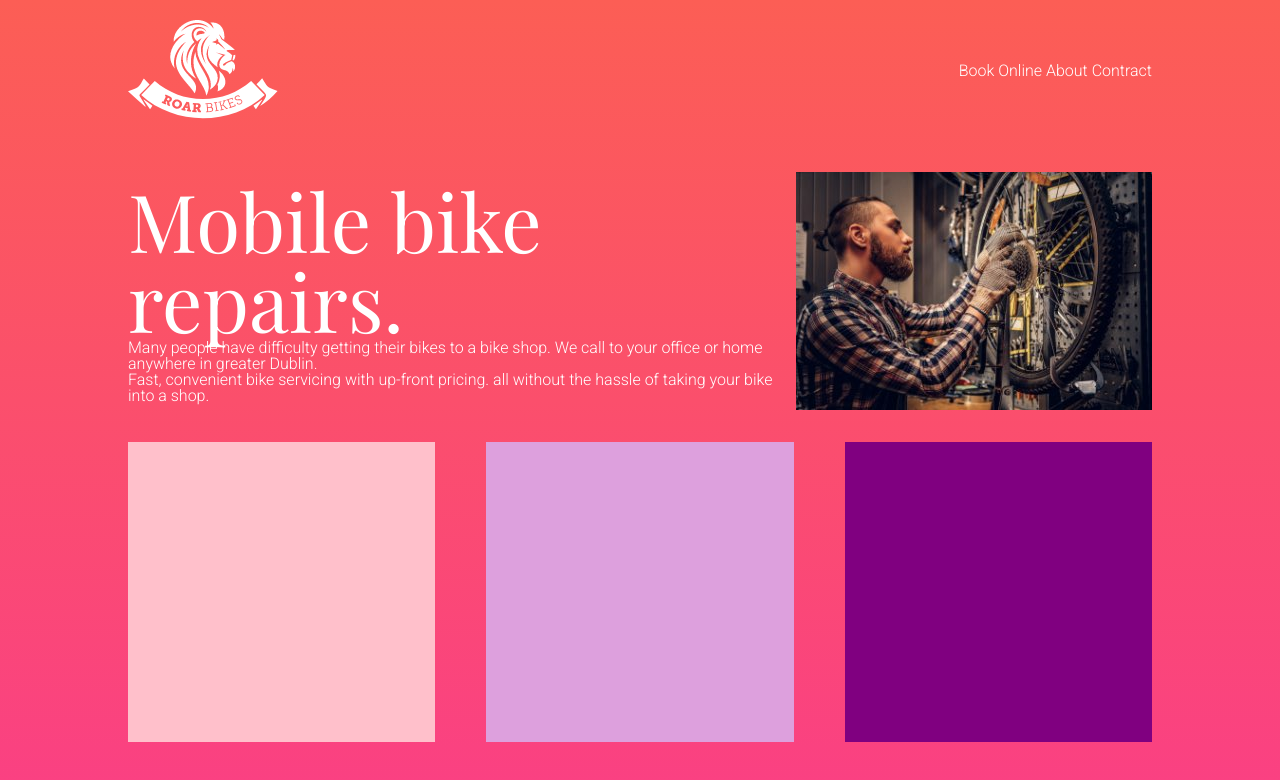
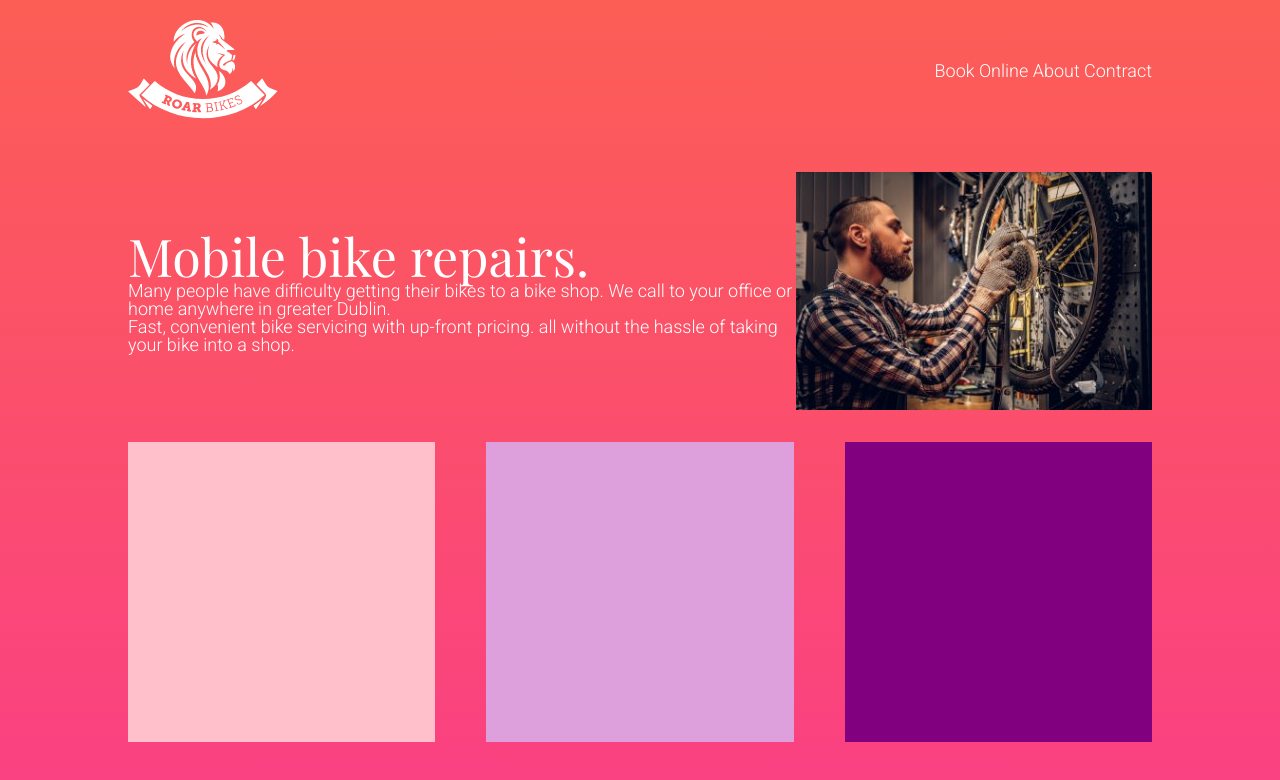
Before and after one commit to odacrem123/bike-repair-website, a plain HTML site: page index.html in a window 1280 px wide. Drawn offline with nearby package versions, Linux system fonts and the light colour scheme.

Commit message:
change some px to rem
body and h1 unit from px to rem

```diff
--- a/style.css
+++ b/style.css
@@ -6,6 +6,7 @@ body {
   background-image: linear-gradient(#FC5E55, #FA4083);
   font-family: 'Roboto', sans-serif;
   color: #fff;
+  font-size: 1.125rem;
 }
 
 a {
@@ -67,6 +68,6 @@ main {
 }
 
 h1 {
-  font-size: 80px;
+  font-size: 3.25rem;
   font-family: 'Playfair Display', serif;
 }
```
